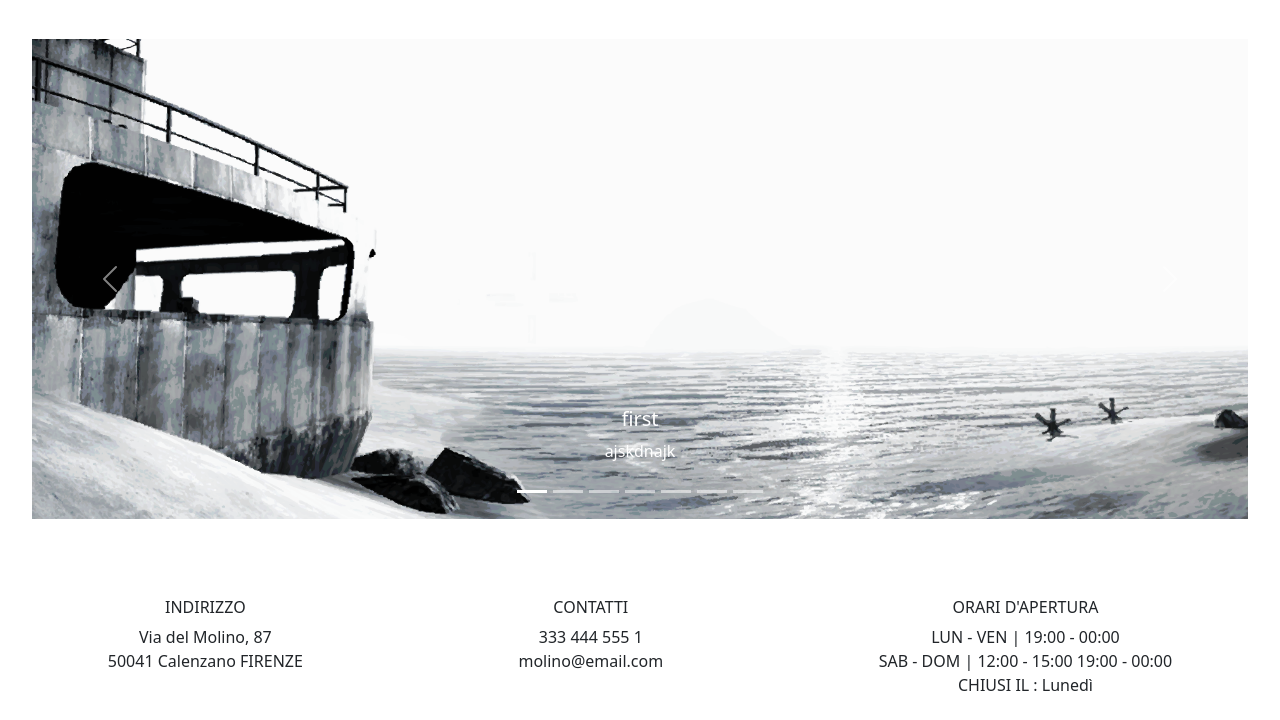
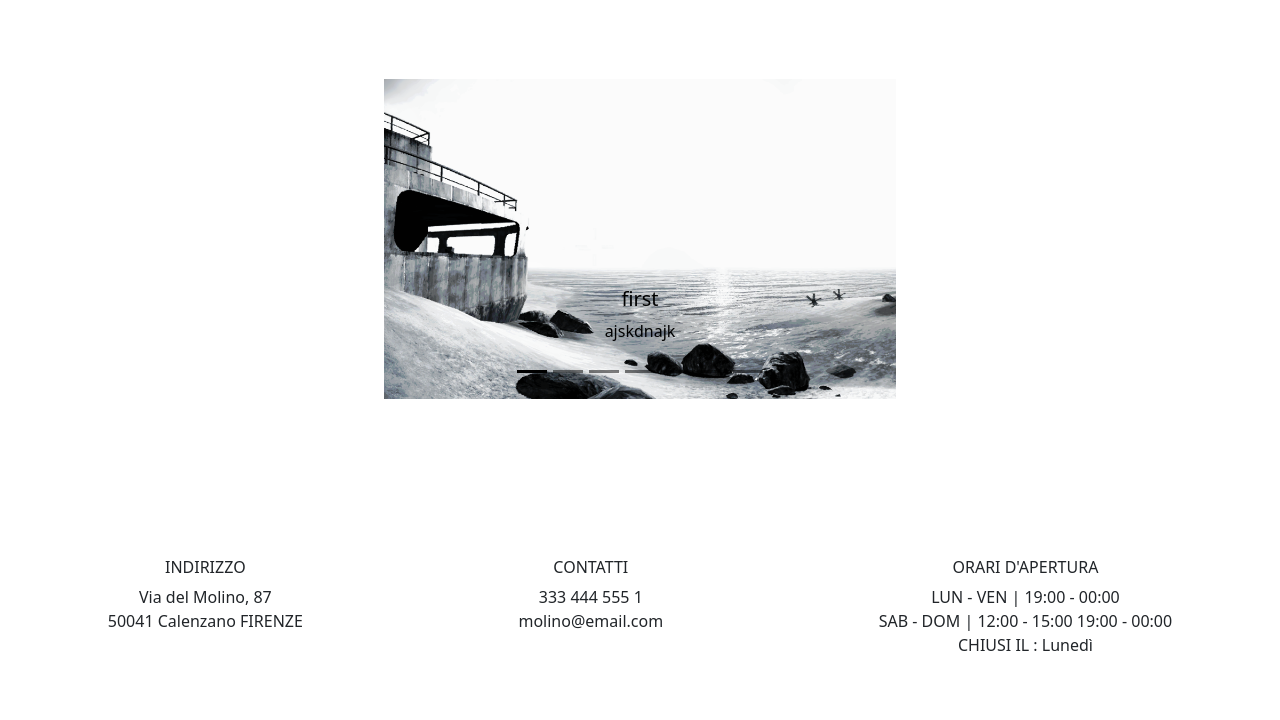
Before and after one commit to leoBitto/restaurant, a Django app: page / in a window 1280 px wide. Shown: the part 80-800 px from the top of the page. Run offline with Django 4.2, Linux system fonts and the light colour scheme; data comes from the database, SQL or seed files in the repository.

Commit message:
finished menu and businessmenu html, fixed landing page html

```diff
--- a/base/static/css/mqCarousel.css
+++ b/base/static/css/mqCarousel.css
@@ -1,7 +1,61 @@
-/* On screens that are 768px or more,  */
+/* On screens that are 1440px or more,
+@media screen and (min-width: 1440px) {
+
+  .carousel-control-prev {
+    margin-left: -80px;
+  }
+
+  .carousel-control-next {
+    margin-right: -80px;
+  }
+}
+
+
+/* On screens that are 768px or more,
 @media screen and (min-width: 768px) {
     #carousel {
      padding:0px;
 
     }
+    .carousel-control-prev {
+      margin-left: -60px;
+    }
+
+    .carousel-control-next {
+      margin-right: -60px;
+    }
   }
+
+
+/* On screens that are 526px or more,
+@media screen and (min-width: 526px) {
+
+  .carousel-control-prev {
+    margin-left: -50px;
+  }
+
+  .carousel-control-next {
+    margin-right: -50px;
+  }
+}
+
+
+/* On screens that are 526px or less,
+@media screen and (max-width: 526px) {
+
+  .carousel-control-prev {
+    margin-left: -15px;
+  }
+
+  .carousel-control-next {
+    margin-right: -15px;
+  }
+}
+
+
+*/
+
+
+.carousel-control-prev, .carousel-control-next {
+  position: inherit;
+}
--- a/base/website/templates/website/landing.html
+++ b/base/website/templates/website/landing.html
@@ -3,14 +3,15 @@
 
 {% block content %}
 
-<div class="d-flex flex-column justify-content-around"style=" min-height:90vh">
-<section id="carousel" class=" d-flex carousel carousel-ligth slide w-60 m-3 px-3" data-bs-interval="false">
+<div class="d-flex flex-column justify-content-around" style=" min-height:90vh">
+    <!-- CAROUSEL -->
+    <section id="carousel" class="carousel slide carousel-dark m-3 px-3" data-bs-ride="carousel">
 
-    <div class="carousel-inner " style="width:100%; height:100%;">
+        <div class="carousel-inner" style="width:100%; height:100%;">
 
             <!-- FIRST IMAGE -->
-        <div class="carousel-item active " style="width:100%; height:60vh;">
-            <img src="{{ first_image.img.url }}" class="d-block w-100 " style="width:100%; height:100%; object-fit:cover">
+            <div class="carousel-item active " style="width:100%; height:40vh;" data-bs-interval="4000">
+                <img src="{{ first_image.img.url }}" class="d-block w-100 " style="width:100%; height:100%; object-fit:contain">
                 <div class="carousel-caption d-none d-md-block">
                     <h5>{{ first_image.header }}</h5>
                     <p>{{ first_image.description }}</p>
@@ -20,8 +21,8 @@
             <!-- REST OF THE IMAGES -->
             {% for image in images %}
 
-        <div class="carousel-item " style="width:100%; height:60vh;">
-            <img src="{{ image.img.url }}" class="d-block w-100 "  style="width:100%; height:100%; object-fit:cover">
+            <div class="carousel-item " style="width:100%; height:40vh;" data-bs-interval="4000">
+                <img src="{{ image.img.url }}" class="d-block w-100 "  style="width:100%; height:100%; object-fit:contain">
                 <div class="carousel-caption d-none d-md-block">
                     <h5>{{ image.header }}</h5>
                     <p>{{ image.description }}</p>
@@ -29,18 +30,6 @@
             </div>
 
             {% endfor %}
-
-    </div>
-    <!-- BUTTONS OF THE CAROUSEL -->
-    <button class="carousel-control-prev" type="button" data-bs-target="#carousel" data-bs-slide="prev">
-        <span class="carousel-control-prev-icon" aria-hidden="true"></span>
-        <span class="visually-hidden">Previous</span>
-    </button>
-    <button class="carousel-control-next" type="button" data-bs-target="#carousel" data-bs-slide="next">
-        <span class="carousel-control-next-icon" aria-hidden="true"></span>
-        <span class="visually-hidden">Next</span>
-    </button>
-
 
             <!-- INDICATORS OF THE CAROUSEL -->
             <div class="carousel-indicators">
@@ -52,6 +41,7 @@
 
             </div>
 
+        </div>
 
     </section>
 
```
Also changed, not shown: base/website/templates/website/menu.html (+10 -17 lines). Lines whose indentation alone changed are shown as unchanged.
